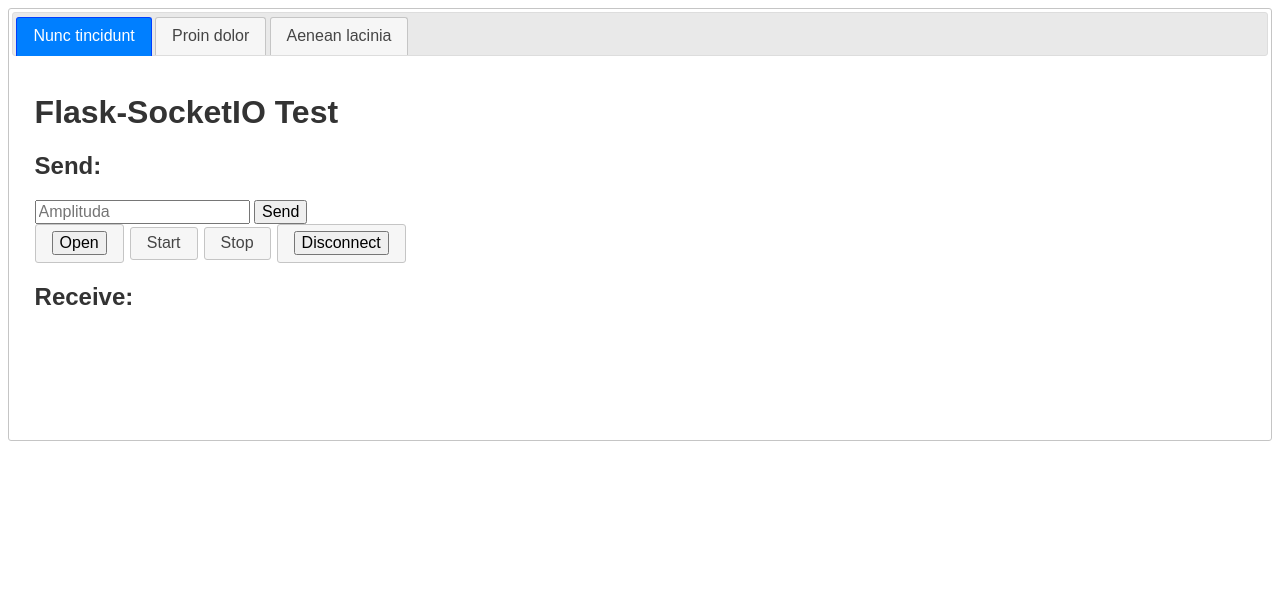
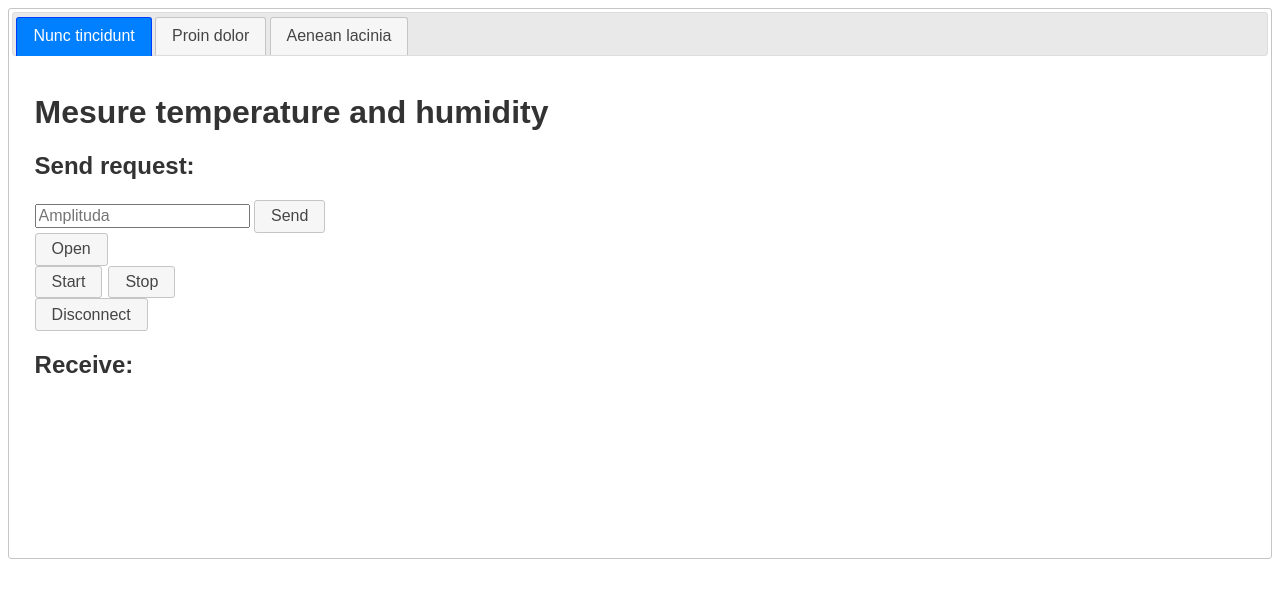
Before and after one commit to xcsala/POIT-SkuskoveZadanie, a Flask app: page / in a window 1280 px wide. Shown: the top 598 px of the page. Run offline with Flask 3, Linux system fonts and the light colour scheme; parts of the project's set-up code (start-up, migrations or seed data) failed here and were passed over; some libraries are stand-ins or nearby versions.

Commit message:
hot fix problem with creating file, hot fix problem with gauge data, added styles css

```diff
--- a/app.py
+++ b/app.py
@@ -92,7 +92,7 @@ def background_thread(args):
                 cursor = db.cursor()
                 cursor.execute("INSERT INTO poit (data) VALUES (%s)", (dataStr))
                 db.commit()
-                if os.path.exists(fileDir + fileName + fileSuffix):
+                if os.path.exists(fileDir + fileName + str(0) + fileSuffix):
                     count = len([name for name in os.listdir(fileDir) if os.path.isfile(os.path.join(fileDir, name))])
                     fileName = fileName + str(count)
                 else:
--- a/static/css/indexStyle.css
+++ b/static/css/indexStyle.css
@@ -1,11 +1,10 @@
-#dataLogWrapper {
-    width: 600px;
-    height: 50px;
+.logs {
+    width: 400px;
+    height: 100px;
     overflow-y: auto;
-    text-align: center;
     padding: 20px;
-    /* color: aqua; */
 }
-/* #temp {
-    background-color: blue;
-} */
+
+#logsWrapper {
+    display: flex;
+}
--- a/static/js/app.js
+++ b/static/js/app.js
@@ -50,7 +50,7 @@ $(document).ready(function () {
 		var temperatureData = [
 			{
 				domain: {x: [0, 1], y: [0, 1]},
-				value: temperature,
+				value: parseFloat(jsonData.temperature),
 				title: {text: "Temperature"},
 				type: "indicator",
 				mode: "gauge+number",
@@ -64,7 +64,7 @@ $(document).ready(function () {
 		var humidityData = [
 			{
 				domain: {x: [0, 1], y: [0, 1]},
-				value: humidity,
+				value: parseFloat(jsonData.humidity),
 				title: {text: "Humidity"},
 				type: "indicator",
 				mode: "gauge+number",
--- a/templates/data.html
+++ b/templates/data.html
@@ -10,7 +10,7 @@
     <script type="text/javascript" src="//cdnjs.cloudflare.com/ajax/libs/socket.io/3.0.5/socket.io.min.js"></script>
     <script src="https://cdnjs.cloudflare.com/ajax/libs/jqueryui/1.13.2/jquery-ui.min.js"></script>
     <script src="https://cdn.plot.ly/plotly-latest.min.js"></script>
-    <title>Skuskove zadanie</title>
+    <title>Exam assignment</title>
     <script>
         var data = {{cleanData}}
     </script>
--- a/templates/index.html
+++ b/templates/index.html
@@ -12,7 +12,7 @@
     <script src="https://cdnjs.cloudflare.com/ajax/libs/jqueryui/1.13.2/jquery-ui.min.js"></script>
     <script src="https://cdn.plot.ly/plotly-latest.min.js"></script>
     <script type="text/javascript" src="/static/js/app.js"></script>
-    <title>Skuskove zadanie</title>
+    <title>Exam assignment</title>
 </head>
 <body>
   <div id="tabs">
@@ -22,27 +22,29 @@
         <li><a href="#tabs-3">Aenean lacinia</a></li>
     </ul>
     <div id="tabs-1">
-        <h1>Flask-SocketIO Test</h1>
-        <h2>Send:</h2>
+        <h1>Mesure temperature and humidity</h1>
+        <h2>Send request:</h2>
         <form id="emit" method="POST" action='#'>
             <input type="text" name="emit_value" id="emit_value" placeholder="Amplituda">
-            <input type="submit" value="Send">
+            <input type="submit" value="Send" class="ui-button ui-widget ui-corner-all">
         </form>
-        <form id="open" method="POST" action="#" class="ui-button ui-widget ui-corner-all">
-          <input type="submit" value="Open">
+        <form id="open" method="POST" action="#">
+          <input type="submit" value="Open" class="ui-button ui-widget ui-corner-all">
         </form>
         <button id="start" type="submit" value="start" class="ui-button ui-widget ui-corner-all">Start</button>
         <button id="buttonVal" type="submit" value="stop" class="ui-button ui-widget ui-corner-all">Stop</button>
-        <form id="disconnect" method="POST" action="#" class="ui-button ui-widget ui-corner-all">
-            <input type="submit" value="Disconnect">
+        <form id="disconnect" method="POST" action="#">
+            <input type="submit" value="Disconnect" class="ui-button ui-widget ui-corner-all">
         </form>
         <div id = "temp">
             <h2>Receive:</h2>
-            <div>
-                <div id="log"></div>
-            </div>
-            <div id = "dataLogWrapper">
-                <div id="dataLog"></div>
+            <div id = "logsWrapper">
+                <div id = "logWrapper" class = "logs">
+                    <div id="log"></div>
+                </div>
+                <div id = "dataLogWrapper" class = "logs">
+                    <div id="dataLog"></div>
+                </div>
             </div>
         </div>
     </div>
```
